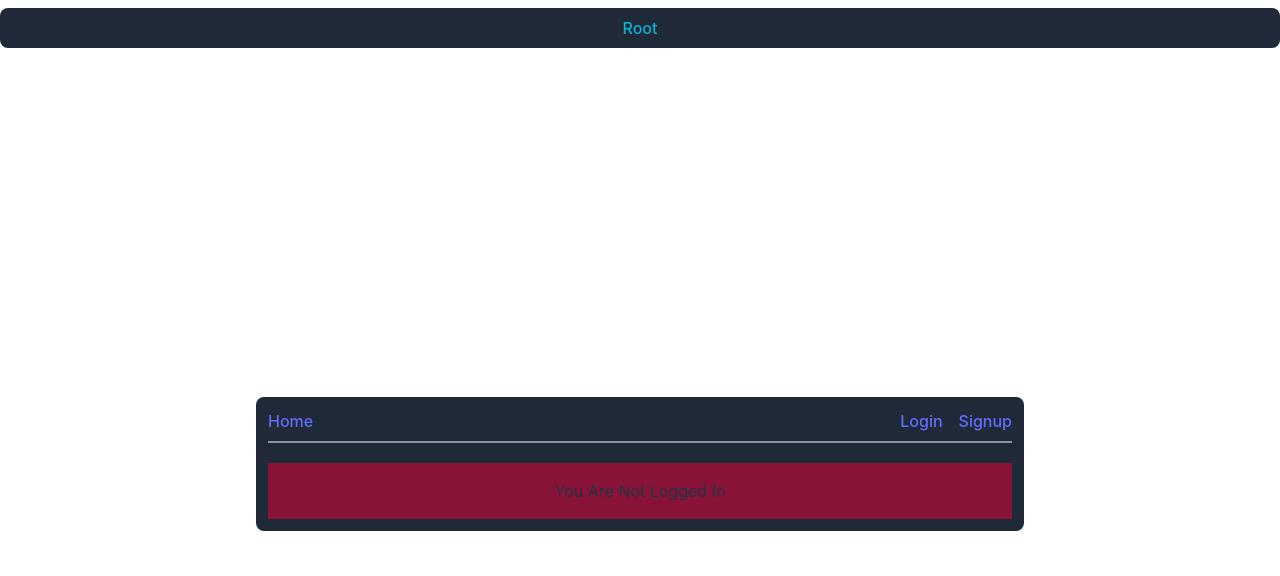
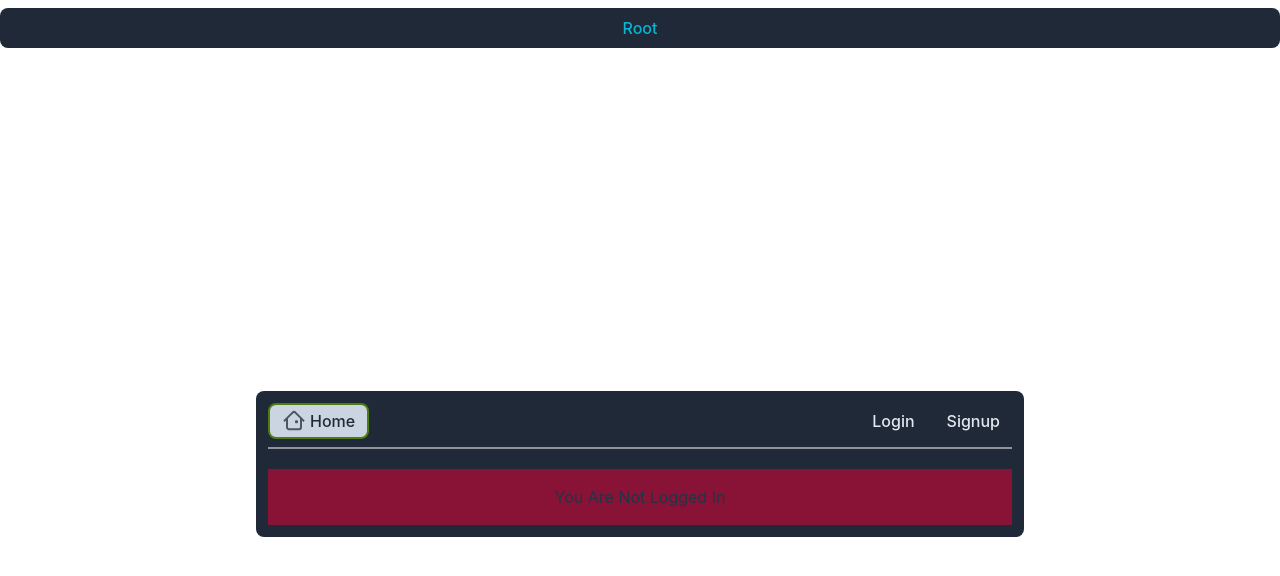
Before and after one commit to Arcadio-1/testing-react-vite-typescript-swc, a React (Vite) app: page /partFour in a window 1280 px wide. Shown: the top 576 px of the page. Built offline with nearby package versions, Linux system fonts and the light colour scheme.

Commit message:
playing with navlink classes...

```diff
--- /dev/null
+++ b/src/components/partFour/ui/HomeIcon.tsx
@@ -0,0 +1,21 @@
+import { SVGProps } from "react";
+import { cn } from "../../lib/utils";
+
+type Props = SVGProps<SVGSVGElement>;
+
+const HomeIcon = ({ className }: Props) => {
+  return (
+    <svg
+      className={cn("h-7 w-7 cursor-pointer fill-slate-300", className)}
+      viewBox="0 0 24 24"
+    >
+      <path
+        fillRule="evenodd"
+        d="M13.977 2.744a3 3 0 00-4.098.135l-8.586 8.585 1.414 1.415L4 11.586v6.586l.005.176A3 3 0 007 21.172h10l.176-.006A3 3 0 0020 18.172v-6.586l1.293 1.293 1.414-1.415-8.586-8.585-.144-.135zM18 9.586l-5.293-5.293a1 1 0 00-1.32-.083l-.094.083L6 9.586v8.586a1 1 0 00.883.993l.117.007h10a1 1 0 00.993-.884l.007-.116V9.586zm-3 1.586h-1a1 1 0 00-1 1v1a1 1 0 001 1h1a1 1 0 001-1v-1a1 1 0 00-1-1z"
+        clipRule="evenodd"
+      ></path>
+    </svg>
+  );
+};
+
+export default HomeIcon;
--- a/src/components/partFour/ui/Nav.tsx
+++ b/src/components/partFour/ui/Nav.tsx
@@ -1,14 +1,42 @@
 import React from "react";
-import { Link } from "react-router-dom";
+import { NavLink } from "react-router-dom";
 import useAuth from "../hooks/useAuth";
 import { Button } from "./shadcn/button";
+import HomeIcon from "./HomeIcon";
+import { cn } from "../../lib/utils";
 
 export const Nav: React.FC = () => {
+  const navClass = ({ isActive }: { isActive: boolean }) => {
+    let classes = "px-3 py-1 rounded-lg text-slate-200 ";
+    if (isActive) {
+      classes += "bg-slate-300 text-gray-800";
+    }
+    return classes;
+  };
   const { setAuth, auth } = useAuth();
   return (
     <nav className="flex justify-between items-center capitalize border-b-2 pb-2 border-opacity-50 border-b-white">
-      <Link to={"/partFour"}>Home</Link>
-
+      <NavLink
+        className={({ isActive }) =>
+          cn(
+            `border-2 ${isActive ? "border-lime-700" : ""} group`,
+            navClass({ isActive })
+          )
+        }
+        end
+        to={"/partFour"}
+      >
+        {({ isActive }: { isActive: boolean }) => (
+          <div className="flex items-center gap-1">
+            <HomeIcon
+              className={`group-hover:fill-blue-700 size-6 ${
+                isActive ? "fill-gray-600" : ""
+              }`}
+            />
+            <span className="group-hover:text-blue-700">Home</span>
+          </div>
+        )}
+      </NavLink>
       {auth ? (
         <ul>
           <li>
@@ -23,12 +51,16 @@ export const Nav: React.FC = () => {
           </li>
         </ul>
       ) : (
-        <ul className="flex items-center gap-4">
+        <ul className="flex items-center gap-2 text-slate-200">
           <li>
-            <Link to={"/partFour/login"}>login</Link>
+            <NavLink className={navClass} to={"/partFour/login"}>
+              login
+            </NavLink>
           </li>
           <li>
-            <Link to={"/partFour/signup"}>signup</Link>
+            <NavLink className={navClass} to={"/partFour/signup"}>
+              signup
+            </NavLink>
           </li>
         </ul>
       )}
```
